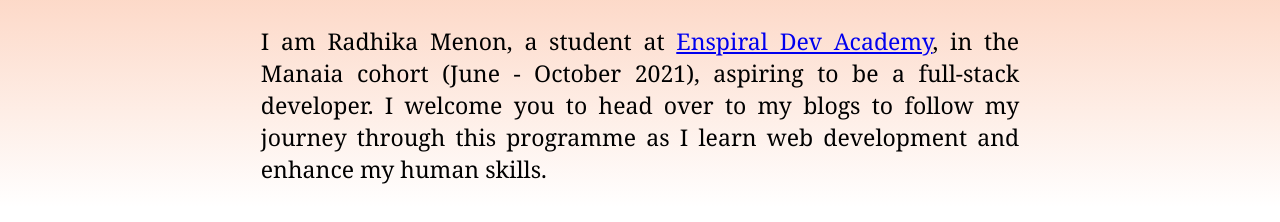
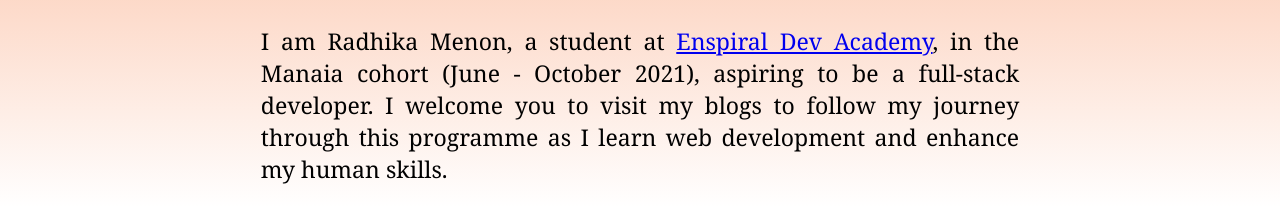
Before and after one commit to radhika-menon/radhika-menon.github.io, a plain HTML site: page index.html in a window 1280 px wide. Shown: the part 238-460 px from the top of the page. Drawn offline with Linux system fonts and the light colour scheme.

Commit message:
Change content wording

```diff
--- a/index.html
+++ b/index.html
@@ -14,7 +14,7 @@
     <div class="nav-menu"><a href="blog/tech-blog-homepage.html">Technical blogs</a></div>
     <div class="nav-menu"><a href="blog/cultural-blog-homepage.html">Cultural blogs</a></div>
   </div>
-    <div class="main-page"><h2>Kia Ora</h2><p>I am Radhika Menon, a student at <a href="https://devacademy.co.nz/" target="_blank">Enspiral Dev Academy</a>, in the Manaia cohort (June - October 2021), aspiring to be a full-stack developer. I welcome you to head over to my blogs to follow my journey through this programme as I learn web development and enhance my human skills.</p>
+    <div class="main-page"><h2>Kia Ora</h2><p>I am Radhika Menon, a student at <a href="https://devacademy.co.nz/" target="_blank">Enspiral Dev Academy</a>, in the Manaia cohort (June - October 2021), aspiring to be a full-stack developer. I welcome you to visit my blogs to follow my journey through this programme as I learn web development and enhance my human skills.</p>
     </div>
 
 
```
